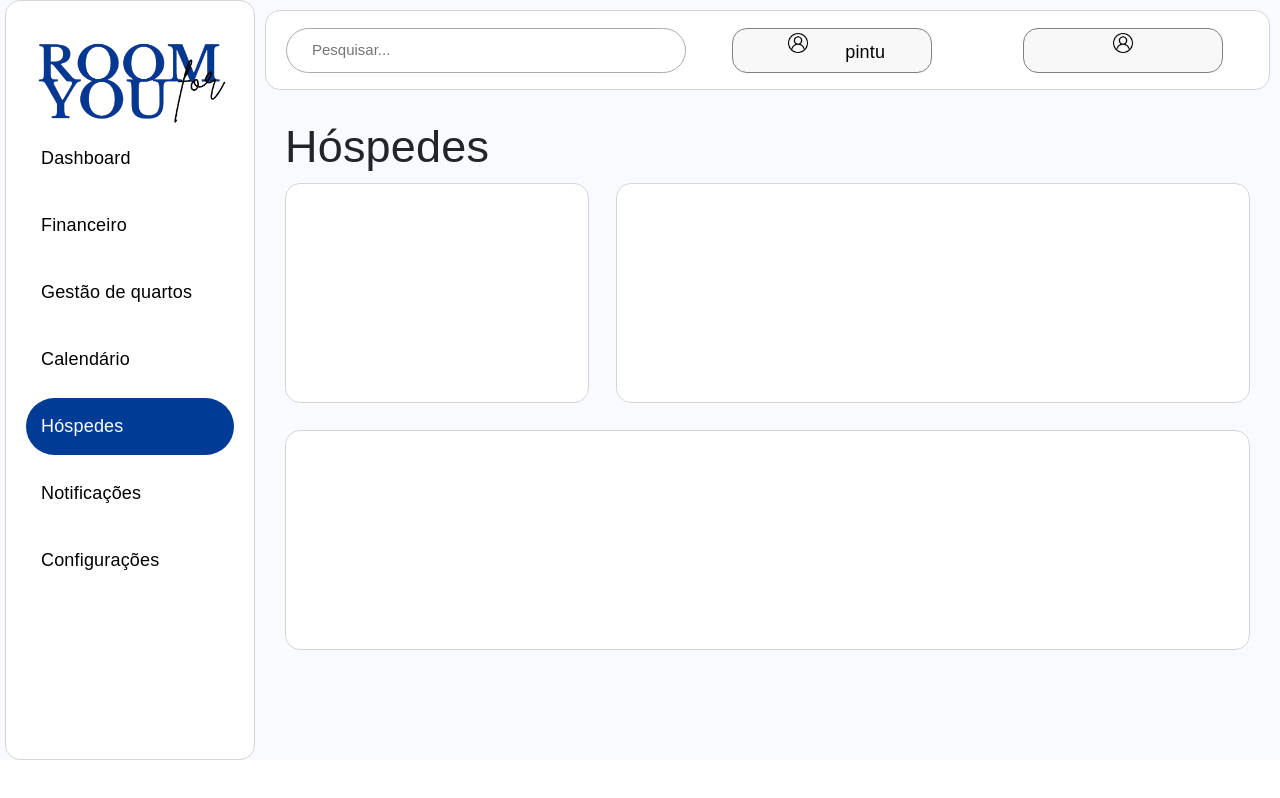
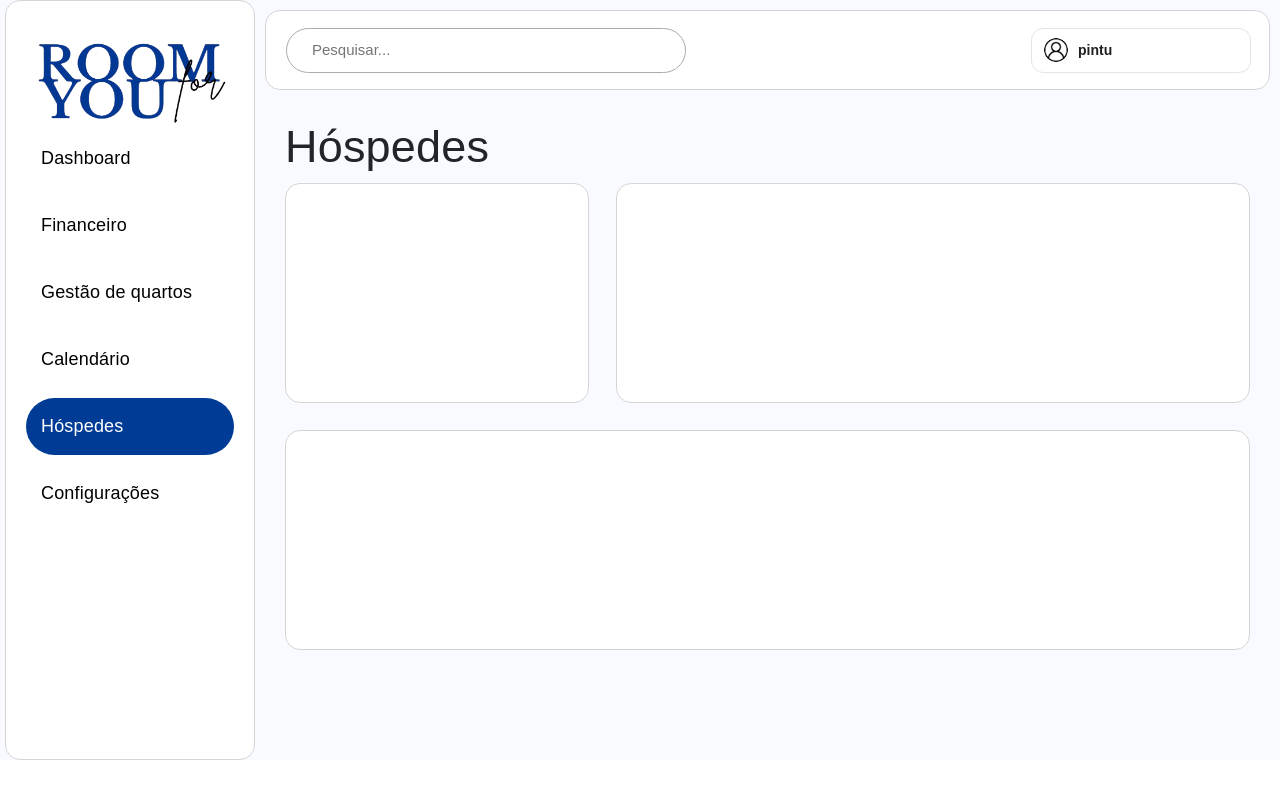
Before and after one commit to Flanisk/RoomForYou, a React (Vite) app: page /hospedes in a window 1280 px wide. Built offline with nearby package versions, Linux system fonts and the light colour scheme.

Commit message:
atualização

```diff
--- a/src/assets/barraUsuario/barraUsuario.css
+++ b/src/assets/barraUsuario/barraUsuario.css
@@ -1,16 +1,97 @@
-.boxUsuario{
-    background-color: #f8f8f8;
-    border: 1px solid gray;
-    width: 200px;
-    height: 45px;
-    border-radius: 15px;
-    color: rgb(0, 0, 0);
-    justify-content: center;
-    display: flex;
-
+.barraUsuario {
+    position: relative;
+    margin-left: auto;
+    width: min(100%, 220px);
 }
 
-.userIconBox{
-    width: 20px;
+.boxUsuario {
+    align-items: center;
+    background-color: #ffffff;
+    border: 1px solid #e5e4e7;
+    border-radius: 12px;
+    color: #202020;
+    cursor: pointer;
+    display: flex;
+    gap: 10px;
+    height: 45px;
+    justify-content: flex-start;
+    padding: 0 12px;
+    transition: border-color 0.2s ease, box-shadow 0.2s ease;
+    width: 100%;
+}
 
+.boxUsuario:hover,
+.boxUsuario:focus-visible {
+    border-color: #aa3bff;
+    box-shadow: 0 0 0 3px rgba(140, 110, 232, 0.15);
+    outline: none;
 }
+
+.boxUsuario span {
+    flex: 1;
+    font-size: 14px;
+    font-weight: 600;
+    overflow: hidden;
+    text-align: left;
+    text-overflow: ellipsis;
+    white-space: nowrap;
+}
+
+.boxUsuario > i {
+    color: #6b6375;
+    font-size: 12px;
+}
+
+.userIconBox {
+    border-radius: 50%;
+    height: 24px;
+    object-fit: cover;
+    width: 24px;
+}
+
+.cardLogout {
+    background: #ffffff;
+    border: 1px solid #e5e4e7;
+    border-radius: 12px;
+    box-shadow: 0 10px 25px rgba(32, 25, 50, 0.15);
+    padding: 12px;
+    position: absolute;
+    right: 0;
+    top: calc(100% + 8px);
+    width: 180px;
+    z-index: 20;
+}
+
+.logoutTitulo {
+    color: #6b6375;
+    font-size: 12px;
+    font-weight: 600;
+    margin: 0 0 8px;
+}
+
+.logoutButton {
+    align-items: center;
+    background: transparent;
+    border: 0;
+    border-radius: 8px;
+    color: #b42318;
+    cursor: pointer;
+    display: flex;
+    font-size: 14px;
+    gap: 10px;
+    padding: 9px 8px;
+    text-align: left;
+    width: 100%;
+}
+
+.logoutButton:hover,
+.logoutButton:focus-visible {
+    background-color: #fff1f0;
+    outline: none;
+}
+
+@media (max-width: 600px) {
+    .barraUsuario {
+        width: 180px;
+    }
+}
--- a/src/assets/barraUsuario/barraUsuario.jsx
+++ b/src/assets/barraUsuario/barraUsuario.jsx
@@ -1,20 +1,53 @@
-import './barraUsuario.css'
+import { useEffect, useRef, useState } from "react";
+import userIcon from "../../../imgs/userIcon.png";
+import "./barraUsuario.css";
 
-function BarraUsuario () {
+function BarraUsuario() {
+    const [isOpen, setIsOpen] = useState(false);
+    const menuRef = useRef(null);
+
+    useEffect(() => {
+        function handleOutsideClick(event) {
+            if (menuRef.current && !menuRef.current.contains(event.target)) {
+                setIsOpen(false);
+            }
+        }
+
+        document.addEventListener("mousedown", handleOutsideClick);
+        return () => document.removeEventListener("mousedown", handleOutsideClick);
+    }, []);
+
+    function handleLogout() {
+        localStorage.removeItem("token");
+        sessionStorage.removeItem("token");
+        setIsOpen(false);
+    }
+
     return (
-        <div className='container boxUsuario'>
-            <div className="row">
-                <div className='col-lg-6'>
-                    <img className='userIconBox' src="../../../imgs/userIcon.png" alt="" />
+        <div className="barraUsuario" ref={menuRef}>
+            <button
+                className="boxUsuario"
+                type="button"
+                aria-expanded={isOpen}
+                aria-haspopup="menu"
+                onClick={() => setIsOpen((current) => !current)}
+            >
+                <img className="userIconBox" src={userIcon} alt="" />
+                <span>pintu</span>
+                <i className={`bi bi-chevron-${isOpen ? "up" : "down"}`} aria-hidden="true" />
+            </button>
+
+            {isOpen && (
+                <div className="cardLogout" role="menu">
+                    <p className="logoutTitulo">Conta do usuário</p>
+                    <button className="logoutButton" type="button" role="menuitem" onClick={handleLogout}>
+                        <i className="bi bi-box-arrow-right" aria-hidden="true" />
+                        Sair
+                    </button>
                 </div>
+            )}
+        </div>
+    );
+}
 
-                <div className='col-lg-6'>
-                    <p>pintu</p>
-                </div>
-            </div>
-        </div>
-
-
-    )
-}
-export default BarraUsuario
+export default BarraUsuario;
--- a/src/assets/notificações /barraNotificacao.css
+++ /dev/null
@@ -1,16 +0,0 @@
-.boxUsuario{
-    background-color: #f8f8f8;
-    border: 1px solid gray;
-    width: 200px;
-    height: 45px;
-    border-radius: 15px;
-    color: rgb(0, 0, 0);
-    justify-content: center;
-    display: flex;
-
-}
-
-.userIconBox{
-    width: 20px;
-
-}
--- a/src/assets/notificações /barraNotificacao.jsx
+++ /dev/null
@@ -1,16 +0,0 @@
-import './barraNotificacao.css'
-
-function BarraNotificacao () {
-    return (
-        <div className='container boxUsuario'>
-            <div className="row">
-                <div className='col-lg-6'>
-                    <img className='userIconBox' src="../../../imgs/userIcon.png" alt="" />
-                </div>
-            </div>
-        </div>
-
-
-    )
-}
-export default BarraNotificacao
--- a/src/assets/sidbar/siebar.jsx
+++ b/src/assets/sidbar/siebar.jsx
@@ -40,11 +40,6 @@ function Sidebar() {
                     Hóspedes
                 </NavLink>
 
-                <NavLink to="/notificacoes" className={linkClassName}>
-                    <i className="bi bi-bell"></i>
-                    Notificações
-                </NavLink>
-
                 <NavLink to="/configuracoes" className={linkClassName}>
                     <i className="bi bi-gear-fill"></i>
                     Configurações
--- a/src/assets/topSite/topsite.css
+++ b/src/assets/topSite/topsite.css
@@ -7,6 +7,7 @@
     border: 1px solid #d5d5d5;
     height: 10dvh;
     padding-left: 20px;
+    padding-right: 20px;
     margin-bottom: 10px;
     width: 100%;
 }
--- a/src/assets/topSite/topsite.jsx
+++ b/src/assets/topSite/topsite.jsx
@@ -1,24 +1,13 @@
 import "./topsite.css"
 import SearchBar from "../searchBar/searchbar";
 import BarraUsuario from "../barraUsuario/barraUsuario";
-import BarraNotificacao from "../notificações /barraNotificacao";
 
 function Topsite () {
     return(
         <div className="caixa">
             <SearchBar />
-
-
             <BarraUsuario/>
-
-            <BarraNotificacao/>
         </div>
-
-
     )
-
-
-
-
 }
 export default Topsite
--- a/src/main.jsx
+++ b/src/main.jsx
@@ -10,7 +10,6 @@ import Financeiro from "./pages/financeiro/financeiro.jsx";
 import GestaoQuartos from "./pages/gestaoQuartos/gestaoQuartos.jsx";
 import Calendario from "./pages/calendario/calendario.jsx";
 import Hospedes from "./pages/hospedes/hospedes.jsx";
-import Notificacoes from "./pages/notificacoes/notificacoes.jsx";
 import Configuracoes from "./pages/configuracoes/configuracoes.jsx";
 
 createRoot(document.getElementById("root")).render(
@@ -23,7 +22,6 @@ createRoot(document.getElementById("root")).render(
                 <Route path="/gestao-quartos" element={<GestaoQuartos />} />
                 <Route path="/calendario" element={<Calendario />} />
                 <Route path="/hospedes" element={<Hospedes />} />
-                <Route path="/notificacoes" element={<Notificacoes />} />
                 <Route path="/configuracoes" element={<Configuracoes />} />
             </Routes>
 
--- a/src/pages/notificacoes/notificacoes.jsx
+++ /dev/null
@@ -1,17 +0,0 @@
-import Sidebar from "../../assets/sidbar/siebar";
-import TopSite from "../../assets/topSite/topsite";
-import Subnotificacoes from "../../subpages/subNotificacoes/subnotificacoes";
-
-function Notificacoes() {
-    return (
-        <div className="layout">
-            <Sidebar />
-            <main>
-                <TopSite />
-                <Subnotificacoes />
-            </main>
-        </div>
-    );
-}
-
-export default Notificacoes;
--- a/src/subpages/subNotificacoes/subnotificacoes.css
+++ /dev/null
@@ -1,3 +0,0 @@
-.subnotificacoes .pizza {
-    min-height: 460px;
-}
--- a/src/subpages/subNotificacoes/subnotificacoes.jsx
+++ /dev/null
@@ -1,15 +0,0 @@
-import "../subDashboad/subdashboard.css";
-import "./subnotificacoes.css";
-
-function Subnotificacoes() {
-    return (
-        <div className="box subnotificacoes">
-            <h1>Notificações</h1>
-            <div className="row g-4">
-                <div className="col-md-12"><div className="pizza"></div></div>
-            </div>
-        </div>
-    );
-}
-
-export default Subnotificacoes;
```
Also changed, not shown: 1 other file (tests, documents, lock files or other folders).
